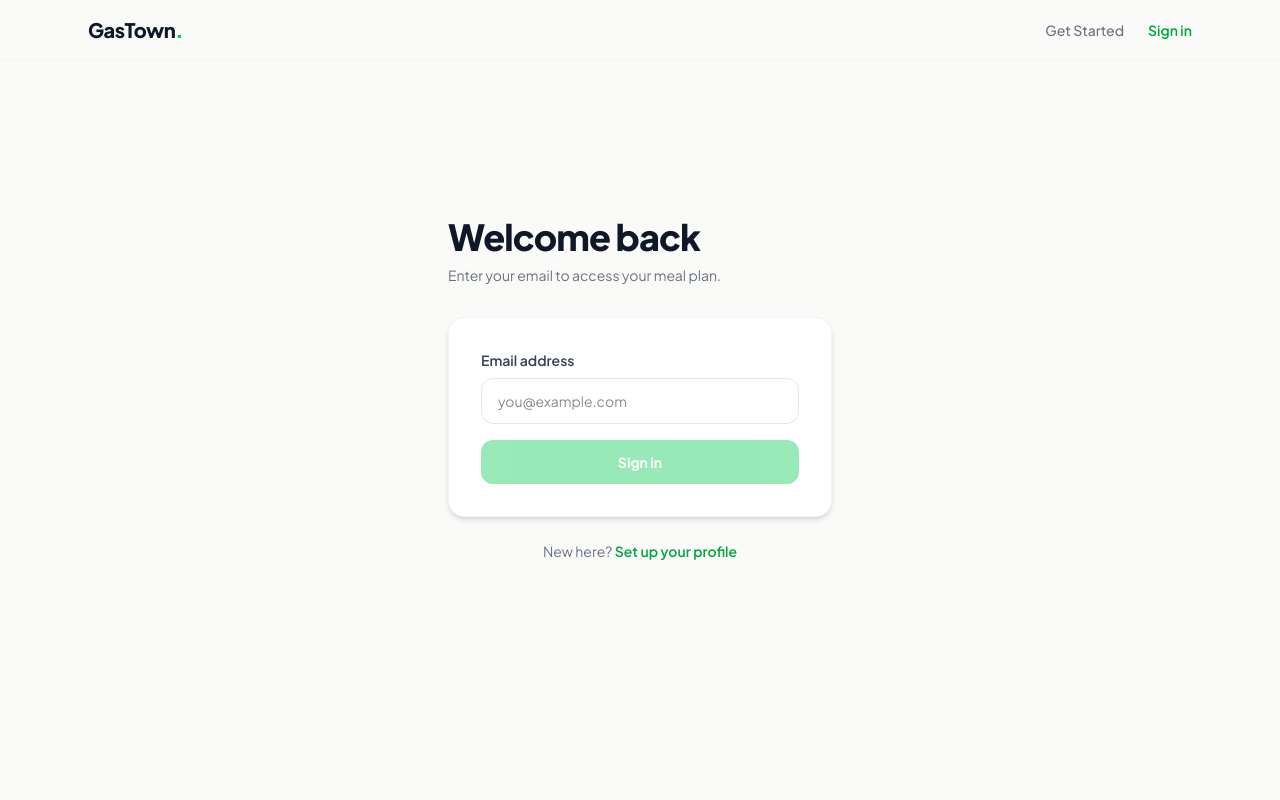
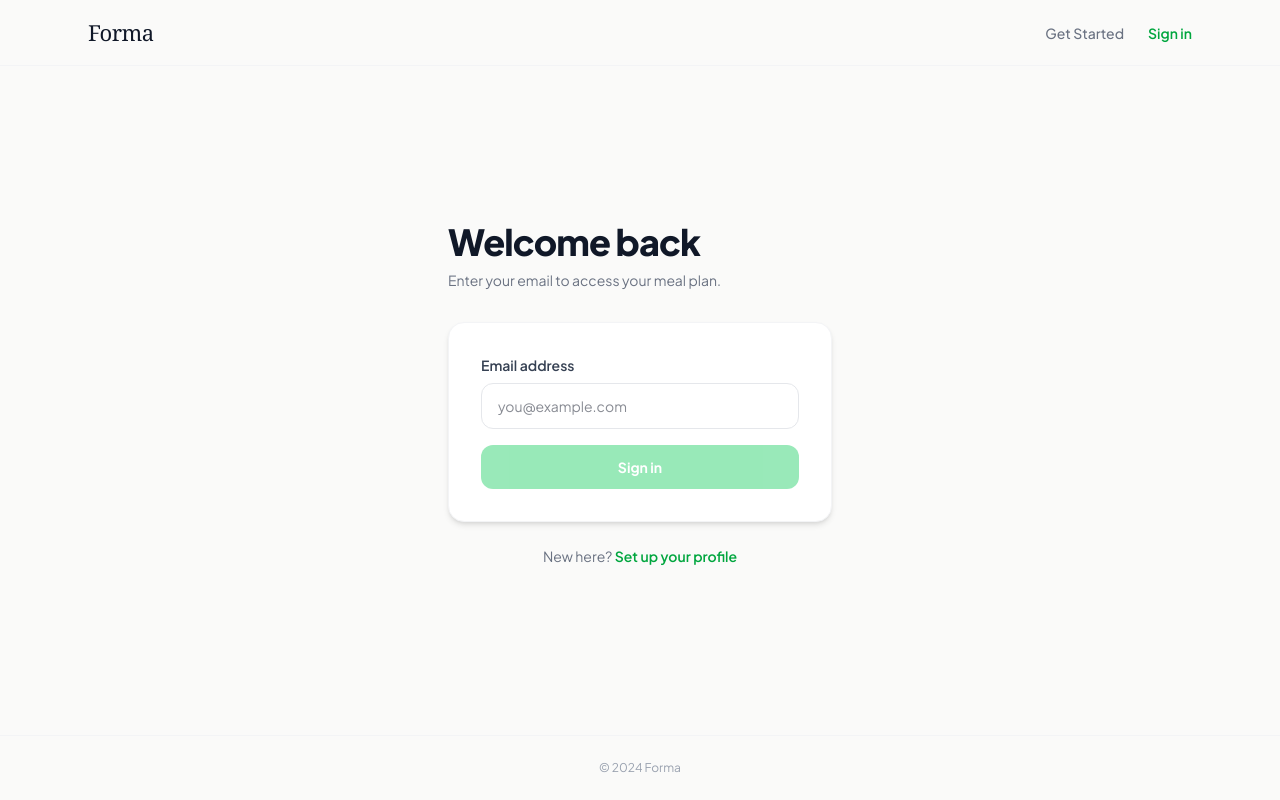
Before and after one commit to bdawson-bain/gastown-meal-planner, a React (Vite) app in the folder frontend/: page /login in a window 1280 px wide. Built offline with nearby package versions, Linux system fonts and the light colour scheme; no server answers.

Commit message:
feat: rename app to Forma — update wordmark, title, meta tags, footer (ga-89m)

```diff
--- a/frontend/index.html
+++ b/frontend/index.html
@@ -4,7 +4,9 @@
     <meta charset="UTF-8" />
     <link rel="icon" type="image/svg+xml" href="/favicon.svg" />
     <meta name="viewport" content="width=device-width, initial-scale=1.0" />
-    <title>GasTown Meals</title>
+    <title>Forma</title>
+    <meta name="description" content="Forma — AI meal plans calibrated to your body and goals." />
+    <meta property="og:title" content="Forma" />
     <link rel="preconnect" href="https://fonts.googleapis.com" />
     <link rel="preconnect" href="https://fonts.gstatic.com" crossorigin />
     <link href="https://fonts.googleapis.com/css2?family=Plus+Jakarta+Sans:wght@400;500;600;700;800&display=swap" rel="stylesheet" />
--- a/frontend/src/components/Layout.jsx
+++ b/frontend/src/components/Layout.jsx
@@ -26,8 +26,8 @@ export default function Layout() {
     <div className="min-h-screen flex flex-col" style={{ backgroundColor: '#fafaf9' }}>
       <header className="sticky top-0 z-50 border-b border-gray-100" style={{ backgroundColor: 'rgba(250,250,249,0.92)', backdropFilter: 'blur(8px)' }}>
         <nav className="max-w-6xl mx-auto flex items-center justify-between px-6 py-4">
-          <NavLink to="/" className="text-xl font-extrabold tracking-tight text-gray-900">
-            GasTown<span className="text-green-500">.</span>
+          <NavLink to="/" className="tracking-tight text-gray-900 font-serif font-normal" style={{ fontSize: '22px' }}>
+            Forma
           </NavLink>
           <ul className="flex gap-6 list-none m-0 p-0 items-center">
             {navLinks.map(({ to, label }) => (
@@ -61,6 +61,9 @@ export default function Layout() {
       <main className="flex-1 w-full">
         <Outlet />
       </main>
+      <footer className="border-t border-gray-100 py-6">
+        <p className="text-center text-xs text-gray-400">© 2024 Forma</p>
+      </footer>
     </div>
   )
 }
```
Also changed, not shown: 1 other file (tests, documents, lock files or other folders).
